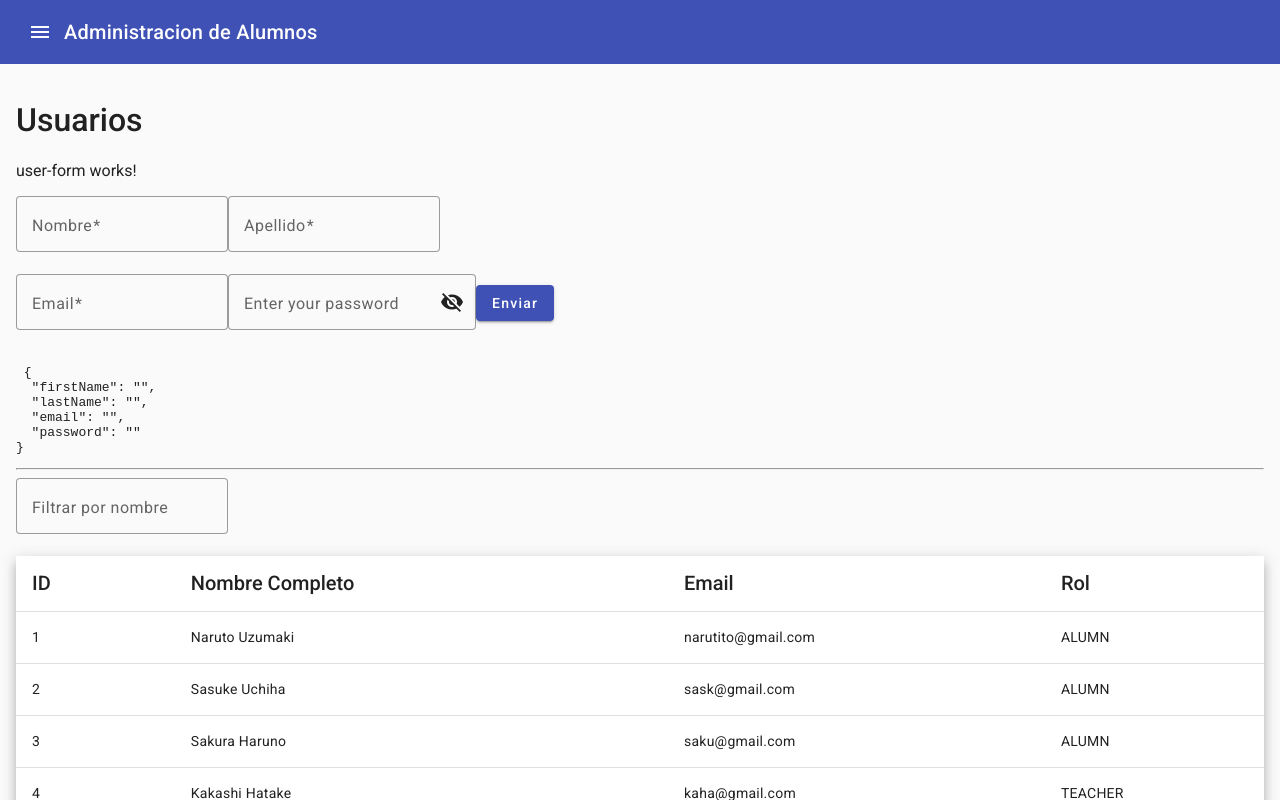
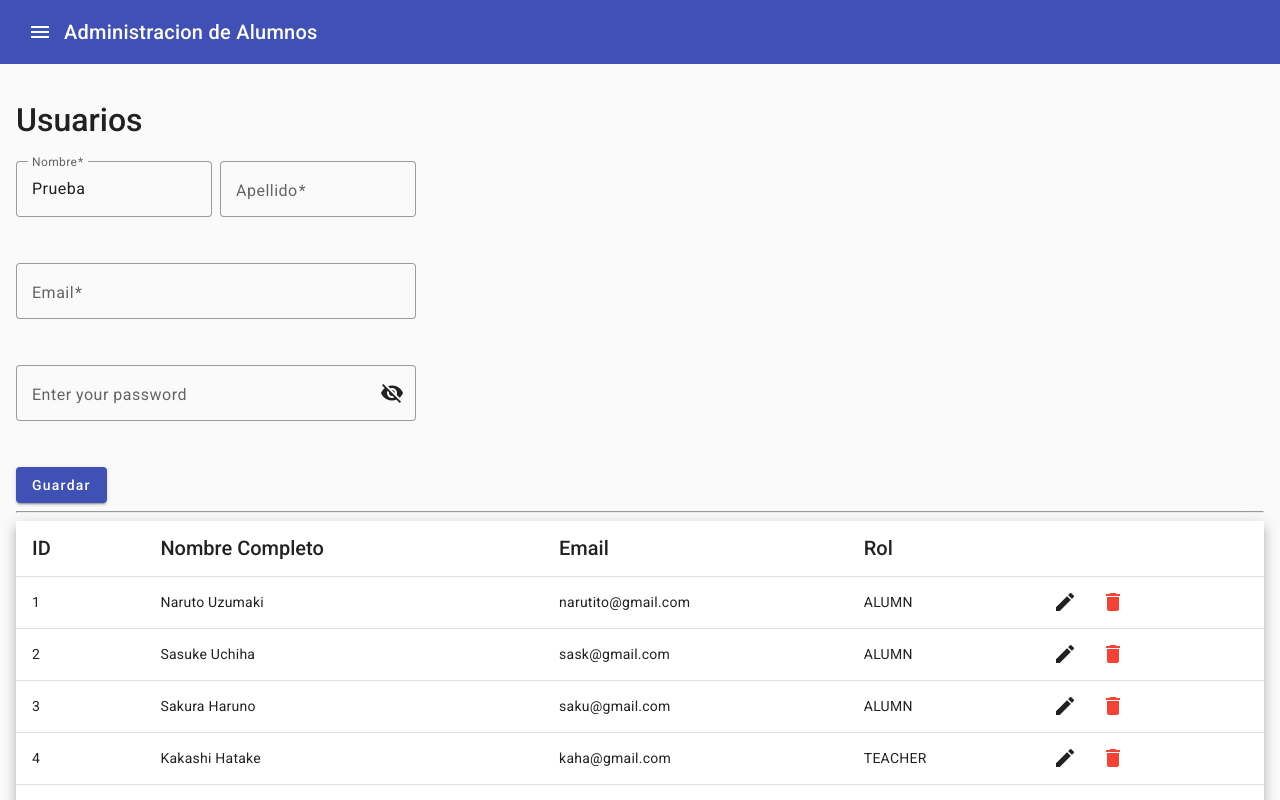
Before and after one commit to betcheco/pf-etchecopaz, an Angular app: page / in a window 1280 px wide. Built offline with nearby package versions, Linux system fonts and the light colour scheme.

Commit message:
add actions to users-table

```diff
--- /dev/null
+++ b/src/app/core/services/users.service.ts
@@ -0,0 +1,63 @@
+import { Injectable } from '@angular/core';
+import { Role, User } from '../../layouts/dashboard/pages/users/models';
+
+@Injectable({
+  providedIn: 'root'
+})
+export class UsersService {
+
+  constructor() { }
+
+  async getUsers(): Promise<User[]> {
+    return [
+        {
+          id:1,
+          firstName: 'Naruto',
+          lastName: 'Uzumaki',
+          email: "narutito@gmail.com",
+          password : "",
+          role: Role.ALUMN
+      } ,
+      {
+        id:2,
+        firstName: 'Sasuke',
+        lastName: 'Uchiha',
+        email: "sask@gmail.com",
+        password : "",
+        role: Role.ALUMN
+      },
+      {
+        id:3,
+        firstName: 'Sakura',
+        lastName: 'Haruno',
+        email: "saku@gmail.com",
+        password : "",
+        role: Role.ALUMN
+      },
+      {
+        id:4,
+        firstName: 'Kakashi',
+        lastName: 'Hatake',
+        email: "kaha@gmail.com",
+        password : "",
+        role: Role.TEACHER
+      },
+      {
+        id:5,
+        firstName: 'Maito',
+        lastName: 'Guy',
+        email: "magu@gmail.com",
+        password : "",
+        role: Role.TEACHER
+      },
+      {
+        id:6,
+        firstName: 'Minato',
+        lastName: 'Namikaze',
+        email: "mina@gmail.com",
+        password : "",
+        role: Role.ADMIN
+      }
+      ]
+}
+}
--- a/src/app/layouts/dashboard/pages/users/components/table/table.component.ts
+++ b/src/app/layouts/dashboard/pages/users/components/table/table.component.ts
@@ -3,6 +3,8 @@ import { MatPaginator } from '@angular/material/paginator';
 import { MatSort } from '@angular/material/sort';
 import { MatTableDataSource } from '@angular/material/table';
 import { Role, User } from '../../models';
+import { DataSource } from '@angular/cdk/collections';
+import { ReplaySubject, Observable } from 'rxjs';
 
 @Component({
   selector: 'app-table',
@@ -15,7 +17,7 @@ export class TableComponent implements AfterViewInit{
   users!: User[];
 
   displayedColumns: string[] = ['id', 'name', 'email', 'role'];
-  dataSource: MatTableDataSource<User>;
+  dataSource: MatTableDataSource<User> = new MatTableDataSource(this.users);
 
   @ViewChild(MatPaginator)
   paginator!: MatPaginator;
@@ -25,12 +27,12 @@ export class TableComponent implements AfterViewInit{
   constructor() {
     // Assign the data to the data source for the table to render
     console.log("table ", this.users)
-    this.dataSource = new MatTableDataSource(this.users);
+    // this.dataSource = new MatTableDataSource(this.users);
   }
 
   ngOnInit(){
     console.log("on init ", this.users)
-    this.dataSource = new MatTableDataSource(this.users);
+    this.dataSource.data = this.users;
   }
 
 
--- a/src/app/layouts/dashboard/pages/users/components/user-form/user-form.component.html
+++ b/src/app/layouts/dashboard/pages/users/components/user-form/user-form.component.html
@@ -1,9 +1,9 @@
-<p>user-form works!</p>
+
 <form
 (ngSubmit)="onSubmit()"
 [formGroup]="userFormGroup"
 >
-<div>
+<div class="name-container">
     <mat-form-field>
       <mat-label>Nombre</mat-label>
       <input
@@ -12,7 +12,7 @@
       placeholder="Ex. Juan"
       >
       @if (userFormGroup.get("firstName")?.invalid) {
-        <mat-error>{{getErrorMessage('firstName')}}</mat-error>
+        <mat-error class="mb-4">{{getErrorMessage('firstName')}}</mat-error>
       }
     </mat-form-field>
     <mat-form-field>
@@ -23,11 +23,11 @@
       placeholder="Ex. Perez"
       >
       @if (userFormGroup.get("lastName")?.invalid) {
-        <mat-error>{{getErrorMessage('lastName')}}</mat-error>
+        <mat-error class="mb-4">{{getErrorMessage('lastName')}}</mat-error>
       }
     </mat-form-field>
 </div>
-<mat-form-field>
+<mat-form-field class="email-input">
     <mat-label>Email</mat-label>
     <input
     formControlName="email"
@@ -35,10 +35,10 @@
     placeholder="Ex. juanp@email.com"
     type="email">
     @if (userFormGroup.get("email")?.invalid) {
-        <mat-error>{{getErrorMessage('email')}}</mat-error>
+        <mat-error class="mb-4">{{getErrorMessage('email')}}</mat-error>
       }
   </mat-form-field>
-  <mat-form-field>
+  <mat-form-field class="password-input">
     <mat-label>Enter your password</mat-label>
     <input
     formControlName="password"
@@ -46,16 +46,13 @@
     [type]="hide ? 'password' : 'text'"
     >
     <button mat-icon-button matSuffix (click)="hide = !hide" [attr.aria-label]="'Hide password'" [attr.aria-pressed]="hide">
-      <mat-icon>{{hide ? 'visibility_off' : 'visibility'}}</mat-icon>
+      <mat-icon class="mb-4">{{hide ? 'visibility_off' : 'visibility'}}</mat-icon>
     </button>
 </mat-form-field>
 
 <button
 type="submit"
 mat-raised-button color="primary"
->Enviar</button>
+>Guardar</button>
 
 </form>
-
-
-<pre> {{ userFormGroup.value | json  }}</pre>
--- a/src/app/layouts/dashboard/pages/users/components/user-form/user-form.component.scss
+++ b/src/app/layouts/dashboard/pages/users/components/user-form/user-form.component.scss
@@ -0,0 +1,24 @@
+form {
+    display: flex;
+    flex-direction: column;
+    align-items: flex-start;
+    max-width: 400px;
+    flex-wrap: wrap;
+    gap: 1.5rem;
+}
+
+.name-container{
+    display: flex;
+    flex-direction: row;
+    gap: .5rem;
+    width: 100%;
+}
+
+.email-input,
+.password-input{
+    width: 100%;
+}
+
+.mb-4{
+    margin-bottom: 4px;
+}
--- a/src/app/layouts/dashboard/pages/users/components/user-form/user-form.component.ts
+++ b/src/app/layouts/dashboard/pages/users/components/user-form/user-form.component.ts
@@ -1,4 +1,4 @@
-import { Component, EventEmitter, Input, Output, input } from '@angular/core';
+import { Component, EventEmitter, Input, OnChanges, Output, SimpleChanges, input } from '@angular/core';
 import { FormBuilder, FormGroup, Validators } from '@angular/forms';
 import { type User} from '../../models';
 
@@ -7,14 +7,14 @@ import { type User} from '../../models';
   templateUrl: './user-form.component.html',
   styleUrl: './user-form.component.scss'
 })
-export class UserFormComponent {
+export class  UserFormComponent implements OnChanges{
   hide = true;
   userFormGroup: FormGroup;
 
   @Input()
     user:User = {
       id: 0,
-      firstName: '',
+      firstName: 'Juan',
       lastName: '',
       email: '',
       password: '',
@@ -25,6 +25,7 @@ export class UserFormComponent {
   onSubmitEvent = new EventEmitter<User>();
 
   constructor(private formBuilder: FormBuilder) {
+    console.log("constructor user-form - ", this.user)
    this.userFormGroup = this.formBuilder.group({
       firstName: this.formBuilder.control(this.user.firstName, [ Validators.required, Validators.minLength(3) ] ),
       lastName:this.formBuilder.control(this.user.lastName, [ Validators.required,Validators.minLength(3) ]),
@@ -33,16 +34,27 @@ export class UserFormComponent {
     })
   }
 
+
   onSubmit():void {
-    console.log("on submit")
     // if (this.userFormGroup.invalid){
     //   this.userFormGroup.markAllAsTouched()
     //   return
     // } else {
-      this.onSubmitEvent.emit(this.userFormGroup.value)
-      this.userFormGroup.reset()
+    //   this.onSubmitEvent.emit(this.userFormGroup.value)
+    //   this.userFormGroup.reset()
     // }
 
+    this.onSubmitEvent.emit(this.userFormGroup.value)
+  }
+
+  ngOnChanges( changes: SimpleChanges ){
+
+    if (changes['user']) {
+      this.userFormGroup.patchValue(changes['user'].currentValue)
+      // setValue(changes['user'].currentValue)
+    }
+    console.log(JSON.stringify(changes))
+    console.log(changes['user'].currentValue)
   }
 
   getErrorMessage(formControlName:string):string {
--- a/src/app/layouts/dashboard/pages/users/users.component.html
+++ b/src/app/layouts/dashboard/pages/users/users.component.html
@@ -1,14 +1,9 @@
 <h1>Usuarios</h1>
 <!-- <app-table [users]="users"></app-table> -->
-<app-user-form (onSubmitEvent)="addUser($event)"></app-user-form>
+<app-user-form (onSubmitEvent)="addUser($event)" [user]="this.user"></app-user-form>
 <hr>
-<mat-form-field>
-    <mat-label>Filtrar por nombre</mat-label>
-    <input matInput (keyup)="applyFilter($event)" placeholder="Ex. Mia" #input>
-  </mat-form-field>
 
-  <div class="mat-elevation-z8">
-    <table mat-table [dataSource]="dataSource"  matSort>
+    <table mat-table [dataSource]="users" class="mat-elevation-z8" matSort>
 
       <!-- ID Column -->
       <ng-container matColumnDef="id">
@@ -36,14 +31,23 @@
         <td mat-cell *matCellDef="let row"> {{row.role}} </td>
       </ng-container>
 
+      <!-- Actions Column -->
+      <ng-container matColumnDef="actions">
+      <th mat-header-cell *matHeaderCellDef mat-sort-header appFont20>  </th>
+      <td mat-cell *matCellDef="let row">
+        <button (click)="onEdit(row)"
+        mat-icon-button matTooltip="Editar" aria-label="Icon button with a edit icon">
+          <mat-icon>edit</mat-icon>
+        </button>
+        <button (click)="onDelete(row.id)"
+        mat-icon-button color="warn" matTooltip="Eliminar" aria-label="Icon button with a delete icon">
+          <mat-icon>delete</mat-icon>
+        </button>
+        </td>
+      </ng-container>
+
       <tr mat-header-row *matHeaderRowDef="displayedColumns"></tr>
       <tr mat-row *matRowDef="let row; columns: displayedColumns;"></tr>
 
-      <!-- Row shown when there is no matching data. -->
-      <tr class="mat-row" *matNoDataRow>
-        <td class="mat-cell" colspan="4">No hay usuarios que coincidan con:  "{{input.value}}"</td>
-      </tr>
+
     </table>
-
-    <mat-paginator  [pageSizeOptions]="[5, 10, 25, 100]" aria-label="Seleccionar usuarios por pagina"></mat-paginator>
-  </div>
--- a/src/app/layouts/dashboard/pages/users/users.component.ts
+++ b/src/app/layouts/dashboard/pages/users/users.component.ts
@@ -1,8 +1,6 @@
 import { Component, ViewChild } from '@angular/core';
 import { Role, User } from './models';
-import { MatTableDataSource } from '@angular/material/table';
-import { MatPaginator } from '@angular/material/paginator';
-import { MatSort } from '@angular/material/sort';
+import { UsersService } from '../../../../core/services/users.service';
 
 
 const MOCK_USERS: User[] = [
@@ -61,39 +59,46 @@ const MOCK_USERS: User[] = [
   styleUrl: './users.component.scss'
 })
 export class UsersComponent{
-  displayedColumns: string[] = ['id', 'name', 'email', 'role'];
+
+  displayedColumns: string[] = ['id', 'name', 'email', 'role', 'actions'];
  users:User[] = MOCK_USERS;
- dataSource: MatTableDataSource<User>;
+ dataSource = this.users
 
- @ViewChild(MatPaginator)
- paginator!: MatPaginator;
- @ViewChild(MatSort)
- sort!: MatSort;
-
- constructor(){
-  console.log(this.users)
-  this.dataSource = new MatTableDataSource(this.users)
+ user:User = {
+   id: 0,
+   firstName: 'Prueba',
+   lastName: '',
+   email: '',
+   password: '',
+   role: null
  }
 
 
- ngAfterViewInit() {
-  this.dataSource.paginator = this.paginator;
-  this.dataSource.sort = this.sort;
+constructor(private usersService:UsersService){
+  console.log(this.user);
+  // this.initializeUsers();
 }
 
-applyFilter(event: Event) {
-  const filterValue = (event.target as HTMLInputElement).value;
-  this.dataSource.filter = filterValue.trim().toLowerCase();
+async initializeUsers() {
+  const userList = await this.usersService.getUsers();
+  this.users = userList;
+}
 
-  if (this.dataSource.paginator) {
-    this.dataSource.paginator.firstPage();
-  }
-}
 
  addUser(newUser: User) {
   console.log("addUser")
   this.users = [...this.users, newUser]
+  console.log(this.users.length)
   // this.users = []
 }
 
+onDelete(id:number){
+  this.users = this.users.filter( (u) => u.id != id )
 }
+
+onEdit(user: User) {
+    this.user = user
+    console.log(this.user)
+  }
+
+}
--- a/src/app/layouts/dashboard/pages/users/users.module.ts
+++ b/src/app/layouts/dashboard/pages/users/users.module.ts
@@ -11,8 +11,10 @@ import { SharedModule } from "../../../../shared/shared.module";
 import { UserFormComponent } from './components/user-form/user-form.component';
 import { ReactiveFormsModule } from '@angular/forms';
 import { MatIcon } from '@angular/material/icon';
-import {MatButtonModule} from '@angular/material/button';
-
+import { MatButtonModule } from '@angular/material/button';
+import { MatDialogModule } from '@angular/material/dialog';
+import { UsersService } from '../../../../core/services/users.service';
+import { UsersMockService } from '../../../../core/services/users-mock.service';
 
 
 
@@ -37,10 +39,14 @@ import {MatButtonModule} from '@angular/material/button';
         SharedModule,
         ReactiveFormsModule,
         MatIcon,
-        MatButtonModule
+        MatButtonModule,
+        MatDialogModule
     ],
     providers: [
-        { provide: MAT_FORM_FIELD_DEFAULT_OPTIONS, useValue: {appearance: 'outline'} }
+        { provide: MAT_FORM_FIELD_DEFAULT_OPTIONS, useValue: {appearance: 'outline'} },
+        {
+            provide: UsersService
+        }
     ]
 })
 export class UsersModule { }
```
Also changed, not shown: src/app/core/services/users-mock.service.ts (added, +60 -0 lines), 1 other file (tests, documents, lock files or other folders).
